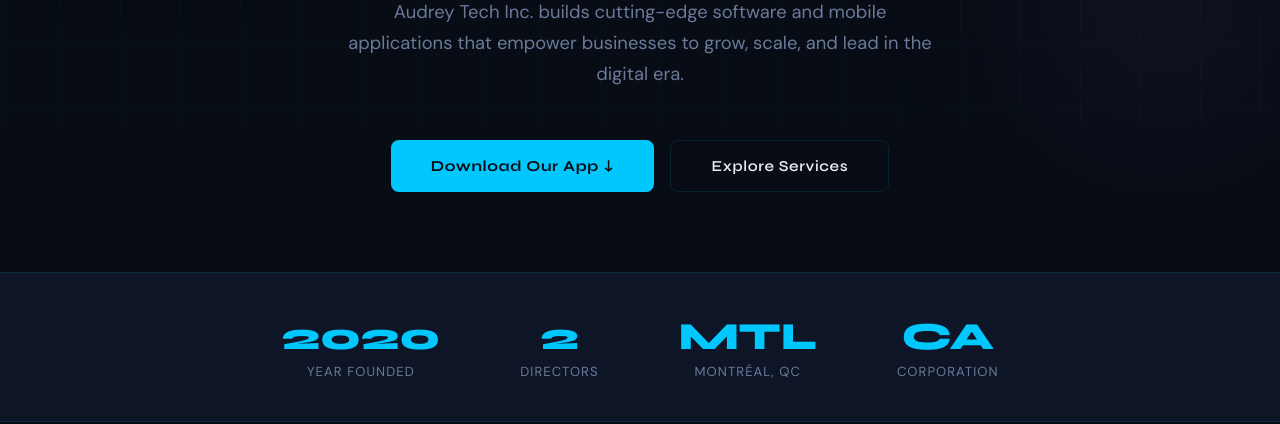
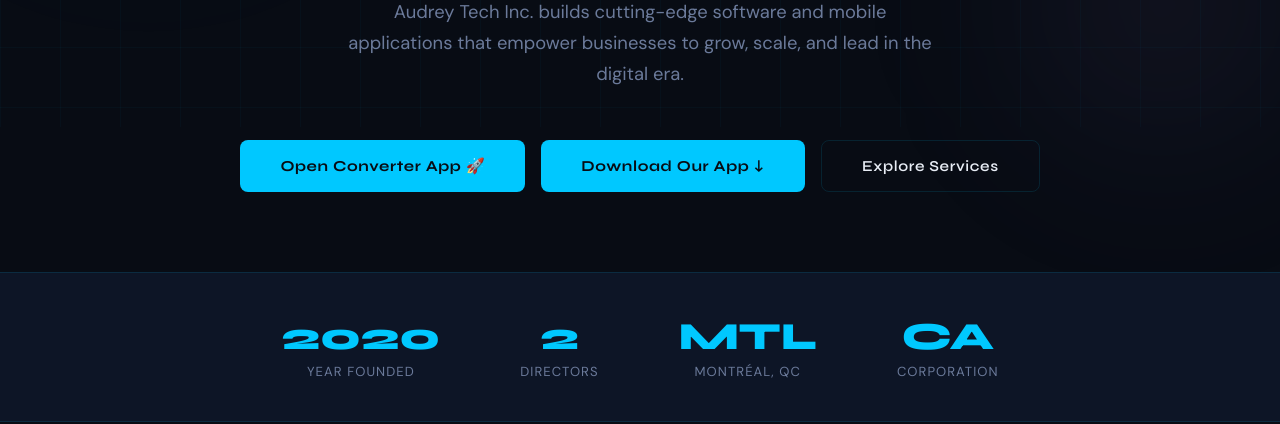
Before and after one commit to audreytech2020-lgtm/audrey-api, a plain HTML site: page templates/index.html in a window 1280 px wide. Shown: the part 673-1097 px from the top of the page. Drawn offline with Linux system fonts and the light colour scheme.

Commit message:
Update index.html

```diff
--- a/templates/index.html
+++ b/templates/index.html
@@ -170,6 +170,12 @@
   <h1>Technology that<span class='line2'>Shapes Tomorrow</span></h1>
   <p>Audrey Tech Inc. builds cutting-edge software and mobile applications that empower businesses to grow, scale, and lead in the digital era.</p>
   <div class='hero-actions'>
+    <a href="https://audrey-api.onrender.com/app" class="btn-primary">
+        Open Converter App 🚀
+    </a>
+
+
+
     <a href='#app' class='btn-primary'>Download Our App ↓</a>
     <a href='#services' class='btn-outline'>Explore Services</a>
   </div>
```
